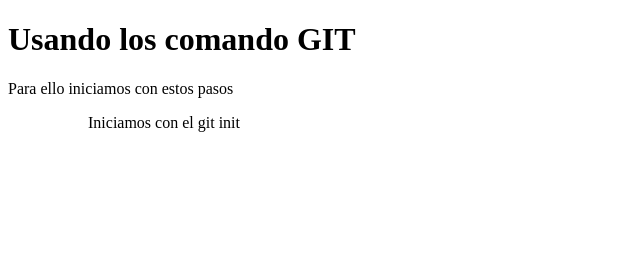
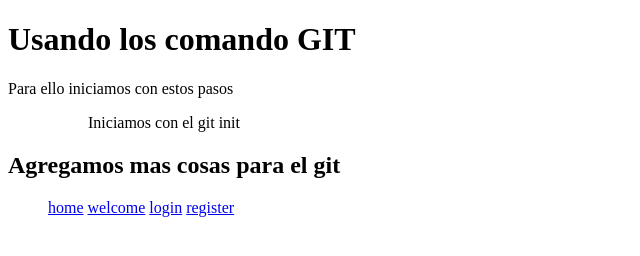
Before and after one commit to MartinMNapan/coder_proyecto, a plain HTML site: page git.html in a window 1280 px wide. Shown: the whole page, without its empty margins (0-640 px from the left). Drawn offline with Linux system fonts and the light colour scheme.

Commit message:
Se agrego un h2 y 4 link en la etiqueta ul>a

```diff
--- a/git.html
+++ b/git.html
@@ -12,6 +12,12 @@
     <ul>
         <ol>Iniciamos con el git init</ol>
     </ul>
+    <h2>Agregamos mas cosas para el git</h2>
+    <ul><a href="index.html">home</a>
+        <a href="#">welcome</a>
+        <a href="#">login</a>
+        <a href="#">register</a>
+    </ul>
 
 </body>
 </html>
```
